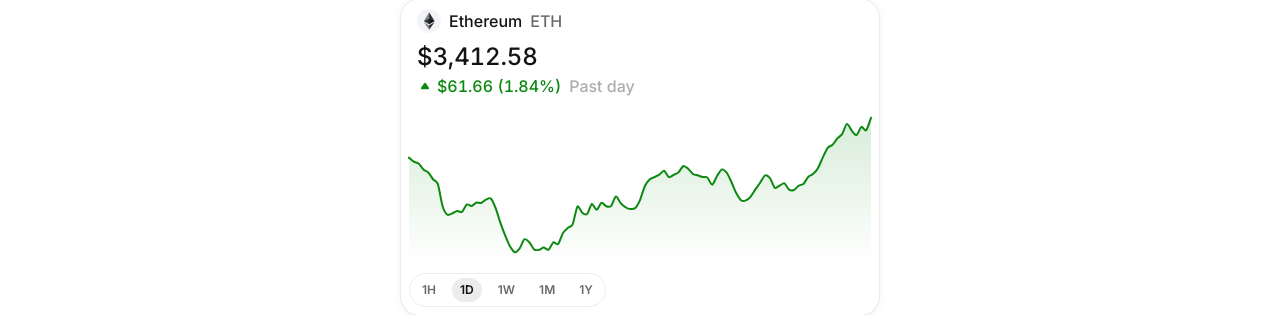
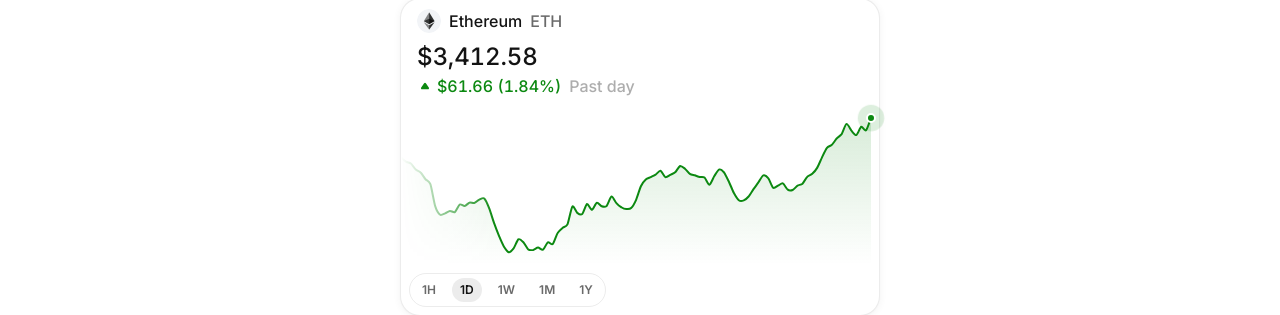
Before and after one commit to infredible/personal-site-v2, a Next.js app: page /showcase/uniswap/sparkline in a window 1280 px wide. Shown: the part 123-438 px from the top of the page. Built offline with nearby package versions, Linux system fonts and the light colour scheme; no server answers.

Commit message:
feat(sparkline): edge-to-edge line with left fade, resting blip on latest point, dotted crosshair
Co-Authored-By: Claude Opus 5.5 <noreply@anthropic.com>
Claude-Session: https://claude.ai/code/session_01CL6abB8ZqtuZNjZLSn7Kf9

```diff
--- a/src/components/uniswap/chart/TokenPriceSparkline.tsx
+++ b/src/components/uniswap/chart/TokenPriceSparkline.tsx
@@ -222,8 +222,10 @@ export function SparklineChart({ model, hoverIndex = null, onHoverIndexChange, l
   }
 
   const hovered = !loading && hoverIndex !== null ? hoverIndex : null
-  const x = hovered !== null ? (xAt(hovered, n) / VIEW_W) * 100 : 0
-  const y = hovered !== null ? (model.ys[hovered] / VIEW_H) * 100 : 0
+  // The dot sits on the scrubbed point, else blips on the latest one
+  const marked = loading ? null : (hovered ?? n - 1)
+  const x = marked !== null ? (xAt(marked, n) / VIEW_W) * 100 : 0
+  const y = marked !== null ? (model.ys[marked] / VIEW_H) * 100 : 0
 
   return (
     <div
@@ -240,8 +242,8 @@ export function SparklineChart({ model, hoverIndex = null, onHoverIndexChange, l
           : undefined
       }
       className={cn(
-        'relative min-h-0 rounded-uni-12 outline-none select-none focus-visible:ring-1 focus-visible:ring-neutral3',
-        interactive && 'cursor-crosshair touch-pan-y',
+        'relative min-h-0 rounded-r-uni-12 outline-none select-none focus-visible:ring-1 focus-visible:ring-neutral3',
+        interactive && 'cursor-none touch-pan-y',
         loading ? 'text-neutral3' : DIRECTION_TEXT[model.direction],
         // Direction changes (e.g. switching to a down token) recolor with the morph
         'transition-colors duration-200 ease-[cubic-bezier(0.23,1,0.32,1)]',
@@ -290,6 +292,8 @@ export function SparklineChart({ model, hoverIndex = null, onHoverIndexChange, l
           preserveAspectRatio="none"
           aria-hidden
           className="absolute inset-0 size-full overflow-visible"
+          // The line runs to the card's left edge and fades in from it
+          style={{ maskImage: 'linear-gradient(to right, transparent, black 20%)', WebkitMaskImage: 'linear-gradient(to right, transparent, black 20%)' }}
         >
           <defs>
             <linearGradient id={gradientId} x1="0" y1="0" x2="0" y2="1">
@@ -317,15 +321,21 @@ export function SparklineChart({ model, hoverIndex = null, onHoverIndexChange, l
       </Shimmer>
 
       {hovered !== null && (
-        <>
-          {/* Crosshair: Uniswap's v2 hover style, a solid surface3 vertical line, no horizontal */}
-          <span aria-hidden className="pointer-events-none absolute inset-y-0 w-px -translate-x-1/2 bg-surface3" style={{ left: `${x}%` }} />
-          {/* CustomHoverMarker: 16px halo at 20%, 10px dot with a 2px surface1 ring */}
-          <span aria-hidden className="pointer-events-none absolute" style={{ left: `${x}%`, top: `${y}%` }}>
-            <span className="absolute size-uni-16 -translate-1/2 rounded-uni-full bg-current opacity-20" />
-            <span className="absolute size-[10px] -translate-1/2 rounded-uni-full border-2 border-surface1 bg-current" />
-          </span>
-        </>
+        // Crosshair: a dotted vertical line, no horizontal
+        <span
+          aria-hidden
+          className="pointer-events-none absolute inset-y-0 w-0 -translate-x-1/2 border-l border-dotted border-neutral3"
+          style={{ left: `${x}%` }}
+        />
+      )}
+      {marked !== null && (
+        <span aria-hidden className="pointer-events-none absolute" style={{ left: `${x}%`, top: `${y}%` }}>
+          {/* At rest, the latest point blips: a halo pings out from the dot */}
+          {hovered === null && (
+            <span className="absolute size-uni-16 -translate-1/2 rounded-uni-full bg-current opacity-40 motion-safe:animate-ping" />
+          )}
+          <span className="absolute size-[10px] -translate-1/2 rounded-uni-full border-2 border-white bg-current" />
+        </span>
       )}
     </div>
   )
@@ -417,7 +427,8 @@ function TokenPriceSparklineInner({
       </div>
       <div
         data-explode={explode ? 'chart' : undefined}
-        className={cn(height && 'flex min-h-0 flex-1 basis-0 flex-col')}
+        // Bleeds into the card's left padding so the line starts at the edge
+        className={cn('-ml-uni-8', height && 'flex min-h-0 flex-1 basis-0 flex-col')}
         style={height ? { minHeight: MIN_CHART_HEIGHT } : undefined}
       >
         <SparklineChart
```
